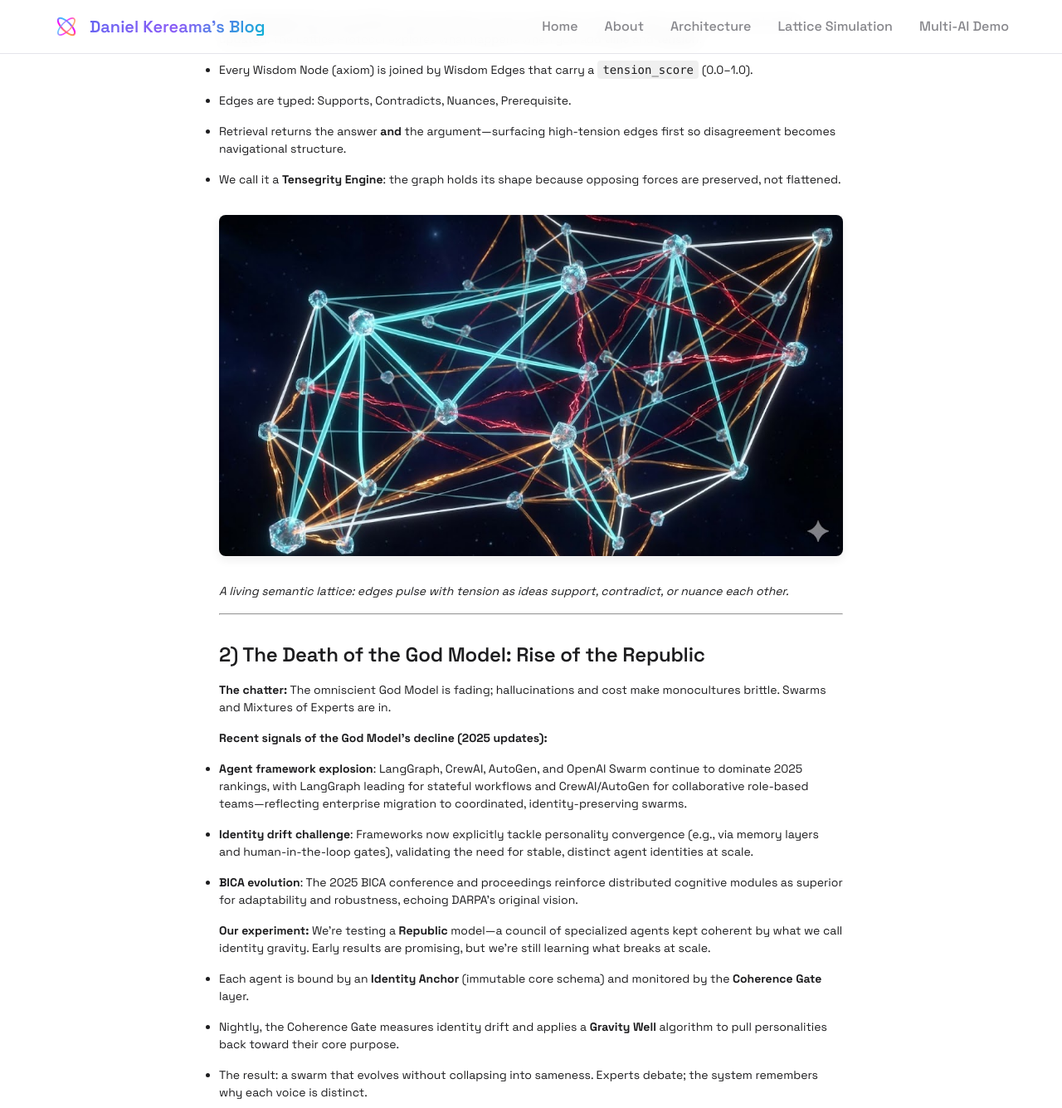
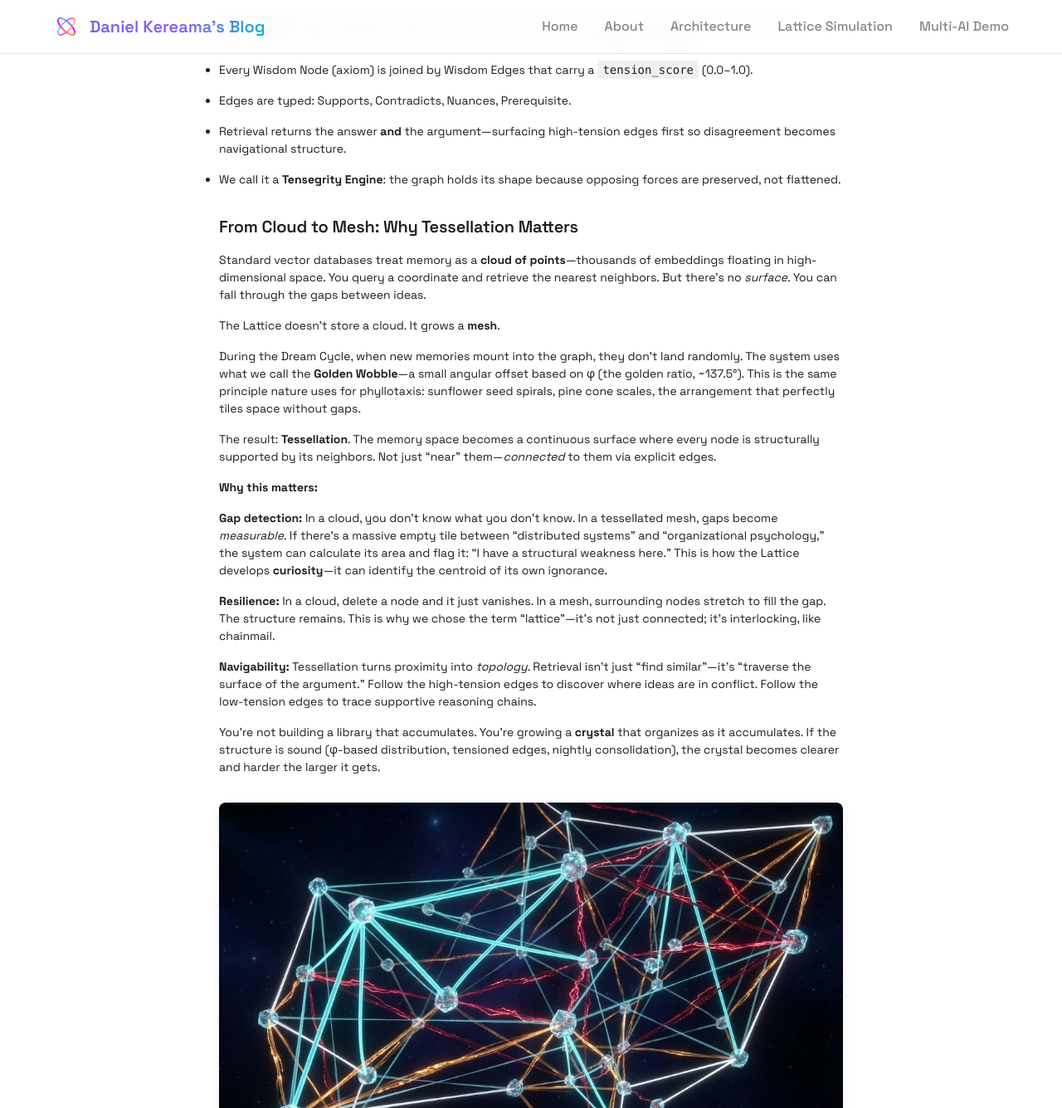
Before and after one commit to nineflowAmin/daniel-kereama.github.io, a Jekyll site: the page built from _posts/2025-12-11-the-sleep-of-silicon.md, in a window 1280 px wide and 1400 px high, scrolled down 1696 px, cut to the strip 0-1335 px from the top of the window. Shown: the whole strip at 83% size. Built offline with Jekyll 4.4.1, drawn with Linux system fonts in a browser that asks for light colours; some of the changed text lies outside the part shown.

Commit message:
feat: Add tessellation and Golden Wobble (phi) geometry to GraphRAG section
Integrated critical architectural insight discovered during testing:

Cloud vs Mesh distinction:

- Standard vector DBs = cloud of points (you can fall through gaps)

- Lattice = tessellated mesh (continuous navigable surface)

Golden Wobble (phi-based, ~137.5 degrees):

- Same principle as sunflower seed spirals and pine cone phyllotaxis

- Perfect space-packing without gaps or clumps

- Applied during Dream Cycle when new memories mount

Three key benefits:

1. Gap detection: Measure empty tiles, identify structural weaknesses, develop curiosity

2. Resilience: Delete node, mesh stretches to fill gap (chainmail structure)

3. Navigability: Traverse argument surface via high/low-tension edges

Crystal growth vs library accumulation metaphor added.

Woven into Architecture of the Real section (phi-based wobble ensures perfect space-packing).

Note in Convergence: Industry hasn't discovered tessellation importance yet.

```diff
--- a/_posts/2025-12-11-the-sleep-of-silicon.md
+++ b/_posts/2025-12-11-the-sleep-of-silicon.md
@@ -44,8 +44,28 @@ series_part: 3
 - Retrieval returns the answer **and** the argument—surfacing high-tension edges first so disagreement becomes navigational structure.
 - We call it a **Tensegrity Engine**: the graph holds its shape because opposing forces are preserved, not flattened.
 
+### From Cloud to Mesh: Why Tessellation Matters
+
+Standard vector databases treat memory as a **cloud of points**—thousands of embeddings floating in high-dimensional space. You query a coordinate and retrieve the nearest neighbors. But there's no *surface*. You can fall through the gaps between ideas.
+
+The Lattice doesn't store a cloud. It grows a **mesh**.
+
+During the Dream Cycle, when new memories mount into the graph, they don't land randomly. The system uses what we call the **Golden Wobble**—a small angular offset based on φ (the golden ratio, ~137.5°). This is the same principle nature uses for phyllotaxis: sunflower seed spirals, pine cone scales, the arrangement that perfectly tiles space without gaps.
+
+The result: **Tessellation**. The memory space becomes a continuous surface where every node is structurally supported by its neighbors. Not just "near" them—*connected* to them via explicit edges.
+
+**Why this matters:**
+
+**Gap detection:** In a cloud, you don't know what you don't know. In a tessellated mesh, gaps become *measurable*. If there's a massive empty tile between "distributed systems" and "organizational psychology," the system can calculate its area and flag it: "I have a structural weakness here." This is how the Lattice develops **curiosity**—it can identify the centroid of its own ignorance.
+
+**Resilience:** In a cloud, delete a node and it just vanishes. In a mesh, surrounding nodes stretch to fill the gap. The structure remains. This is why we chose the term "lattice"—it's not just connected; it's interlocking, like chainmail.
+
+**Navigability:** Tessellation turns proximity into *topology*. Retrieval isn't just "find similar"—it's "traverse the surface of the argument." Follow the high-tension edges to discover where ideas are in conflict. Follow the low-tension edges to trace supportive reasoning chains.
+
+You're not building a library that accumulates. You're growing a **crystal** that organizes as it accumulates. If the structure is sound (φ-based distribution, tensioned edges, nightly consolidation), the crystal becomes clearer and harder the larger it gets.
+
 ![Graph Tension]({{ site.baseurl }}/assets/images/{{ page.post_slug }}/02-graph-tension.jpg)
-*A living semantic lattice: edges pulse with tension as ideas support, contradict, or nuance each other.*
+*A living semantic lattice: edges pulse with tension as ideas support, contradict, or nuance each other. The mesh structure means you can traverse the argument, not just retrieve similar chunks.*
 
 ---
 
@@ -97,9 +117,9 @@ Sleep is not downtime; it is compilation. Ephemeral experience becomes load-bear
 
 These aren't separate optimizations—they're aspects of a single principle: **systems that survive must metabolize entropy through structure.**
 
-The graph is the **anatomy**: tensioned vectors that preserve disagreement as load-bearing geometry. Retrieval returns not just answers, but the *argument*—high-tension edges surface first because conflict is information, not noise.
+The graph is the **anatomy**: tessellated mesh held in tension, not a cloud of isolated points. The φ-based wobble ensures perfect space-packing—no gaps, no clumps, just continuous navigable surface. Retrieval returns not just answers, but the *argument*—high-tension edges surface first because conflict is information, not noise.
 
-The Dream Cycle is the **physiology**: nightly metabolism that compiles ephemeral experience into permanent structure. Sleep isn't downtime; it's the phase transition where chaos becomes order, where logs become lattice.
+The Dream Cycle is the **physiology**: nightly metabolism that compiles ephemeral experience into permanent structure. Sleep isn't downtime; it's the phase transition where chaos becomes order, where logs crystallize into lattice.
 
 The Council is the **immune system**: specialized agents with stable identities that evolve without collapsing into sameness. The Coherence Gate measures drift and applies corrective force—not to suppress change, but to ensure change respects identity.
 
@@ -126,6 +146,8 @@ The gap between "fringe idea" and "production deployment" collapsed from years t
 1. **Graph memory** with typed relationships (not flat vector stores)
 2. **Consolidation cycles** (daily, weekly, or triggered—but everyone will sleep)
 3. **Multi-agent architectures** with identity-preserving mechanisms
+
+What we don't know yet: whether the industry will discover the importance of **tessellation** (continuous mesh vs. point cloud) or whether most implementations will stay as loosely connected graphs. The φ-based space-packing may be a detail only visible after you've built a few broken prototypes.
 
 The Lattice Protocol is our attempt to get ahead of these trends. **We believe there's a mathematical logic here**—that when you cross thermodynamic constraints with vector geometry, certain architectures become more probable than others. Whether we've found the right one is an open question.
 
```
